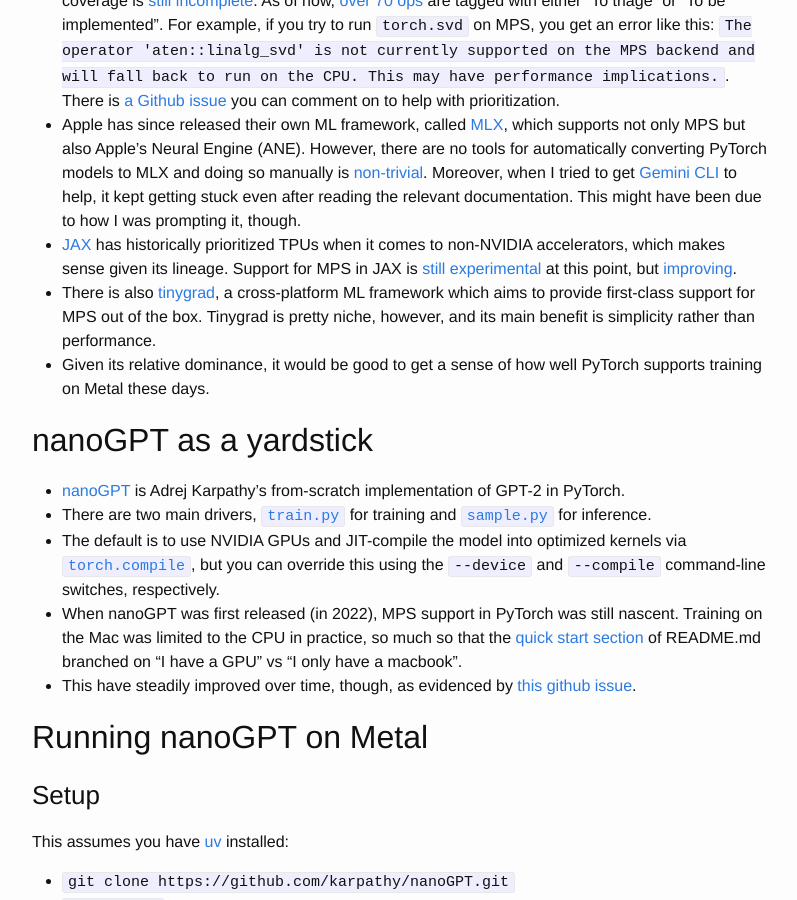
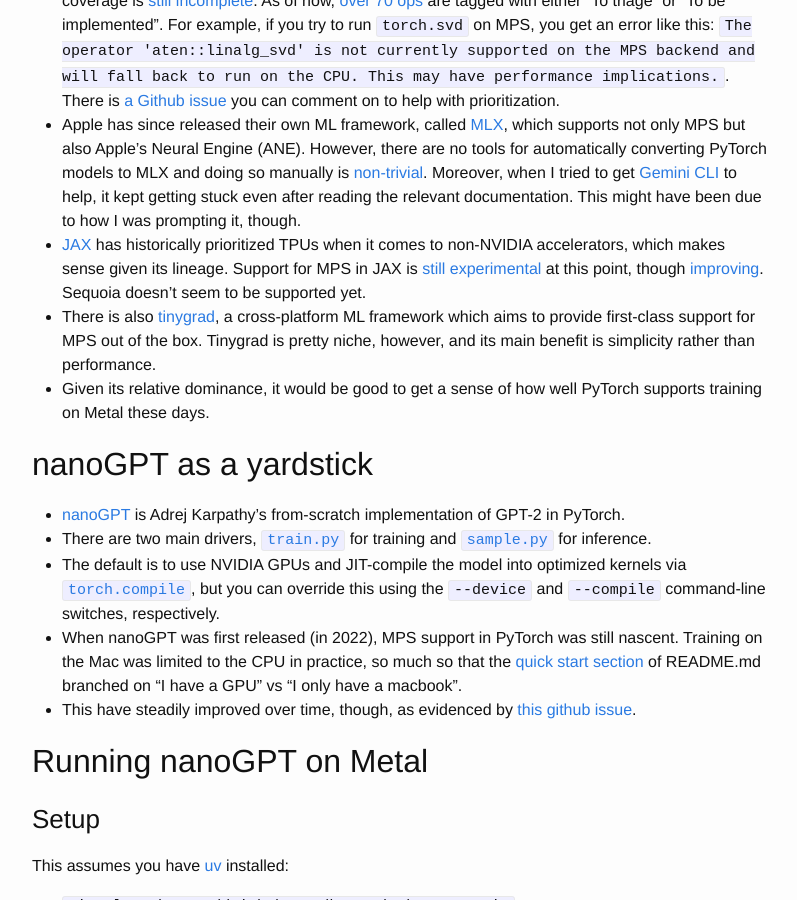
Before and after one commit to vglazer/vglazer.github.io, a Jekyll site: the page built from _posts/2025-09-02-state-of-pytorch-metal-support.md, in a window 1280 px wide and 900 px high, scrolled down 666 px. Shown: the whole window, without its empty margins (238-1035 px from the left). Built offline with Jekyll 4.4.1, drawn with Linux system fonts in a browser that asks for light colours; nearby versions of some CDN libraries.

Commit message:
Minor rewording

```diff
--- a/_posts/2025-09-02-state-of-pytorch-metal-support.md
+++ b/_posts/2025-09-02-state-of-pytorch-metal-support.md
@@ -19,7 +19,7 @@ categories: metal pytorch llms nanogpt jit osx mlx
 - Apple Silicon's "unified memory" architecture makes the Mac a [potentially attractive platform](https://arxiv.org/pdf/2501.14925) for independent ML researchers, particularly when it comes to models too large to fit into VRAM for consumer NVIDIA cards.
 - To take advantage of this you need an ML framework with good Metal (MPS) support, which was [first added to PyTorch](https://pytorch.org/blog/introducing-accelerated-pytorch-training-on-mac/) back in 2022. While good progress has been made since then, MPS Ops coverage is [still incomplete](https://qqaatw.dev/pytorch-mps-ops-coverage/). As of now, [over 70 ops](https://github.com/users/kulinseth/projects/1/views/1) are tagged with either "To triage" or "To be implemented". For example, if you try to run `torch.svd` on MPS, you get an error like this: `The operator 'aten::linalg_svd' is not currently supported on the MPS backend and will fall back to run on the CPU. This may have performance implications.`. There is [a Github issue](https://github.com/pytorch/pytorch/issues/77764) you can comment on to help with prioritization.
 - Apple has since released their own ML framework, called [MLX](https://github.com/ml-explore/mlx), which supports not only MPS but also Apple's Neural Engine (ANE). However, there are no tools for automatically converting PyTorch models to MLX and doing so manually is [non-trivial](https://github.com/pranavjad/mlx-gpt2). Moreover, when I tried to get [Gemini CLI](https://github.com/google-gemini/gemini-cli) to help, it kept getting stuck even after reading the relevant documentation. This might have been due to how I was prompting it, though.
-- [JAX](https://github.com/jax-ml/jax) has historically prioritized TPUs when it comes to non-NVIDIA accelerators, which makes sense given its lineage. Support for MPS in JAX is [still experimental](https://github.com/jax-ml/jax?tab=readme-ov-file#supported-platforms) at this point, but [improving](https://developer.apple.com/metal/jax/).
+- [JAX](https://github.com/jax-ml/jax) has historically prioritized TPUs when it comes to non-NVIDIA accelerators, which makes sense given its lineage. Support for MPS in JAX is [still experimental](https://github.com/jax-ml/jax?tab=readme-ov-file#supported-platforms) at this point, though [improving](https://developer.apple.com/metal/jax/). Sequoia doesn't seem to be supported yet.
 - There is also [tinygrad](https://github.com/tinygrad/tinygrad), a cross-platform ML framework which aims to provide first-class support for MPS out of the box. Tinygrad is pretty niche, however, and its main benefit is simplicity rather than performance.
 - Given its relative dominance, it would be good to get a sense of how well PyTorch supports training on Metal these days.
 
```
